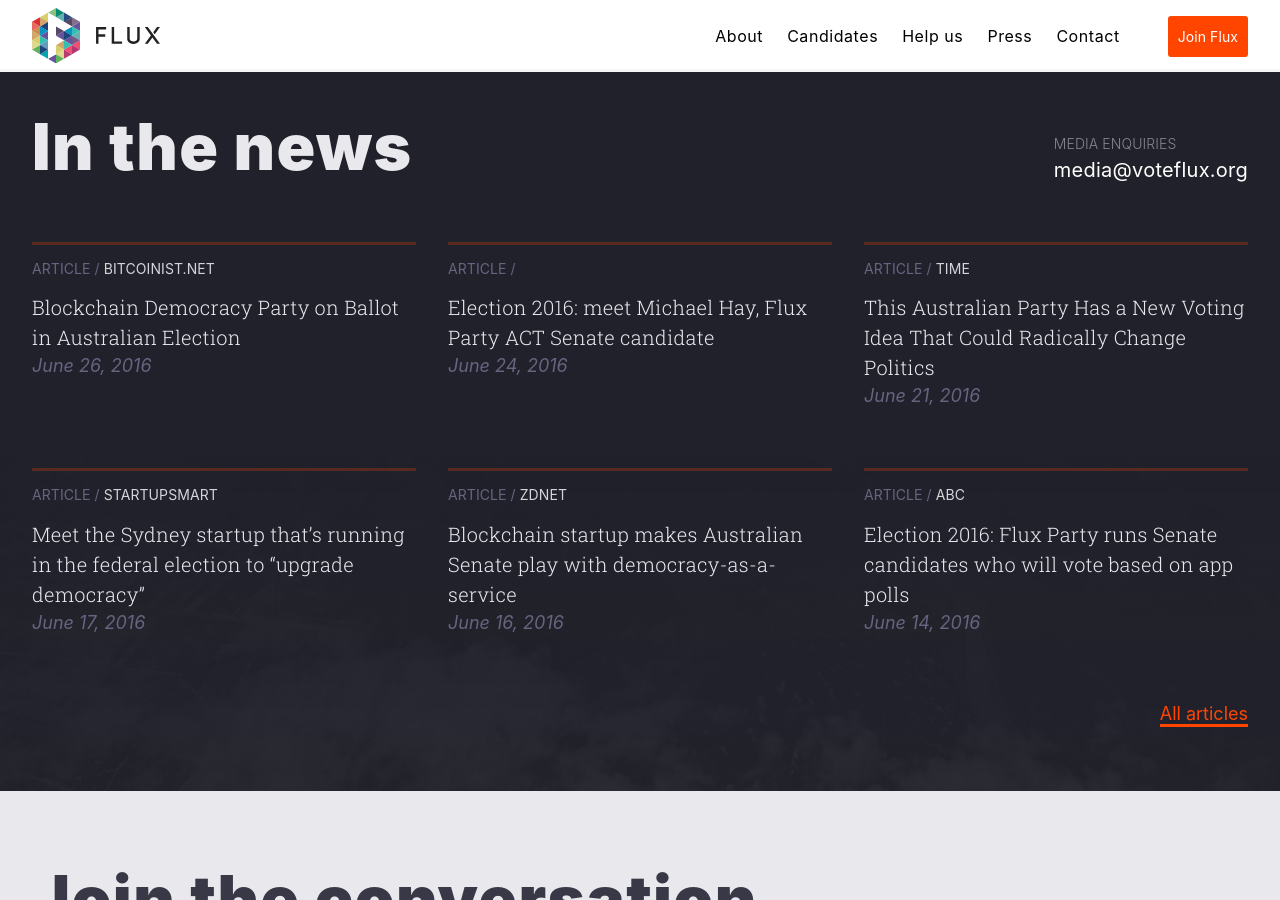
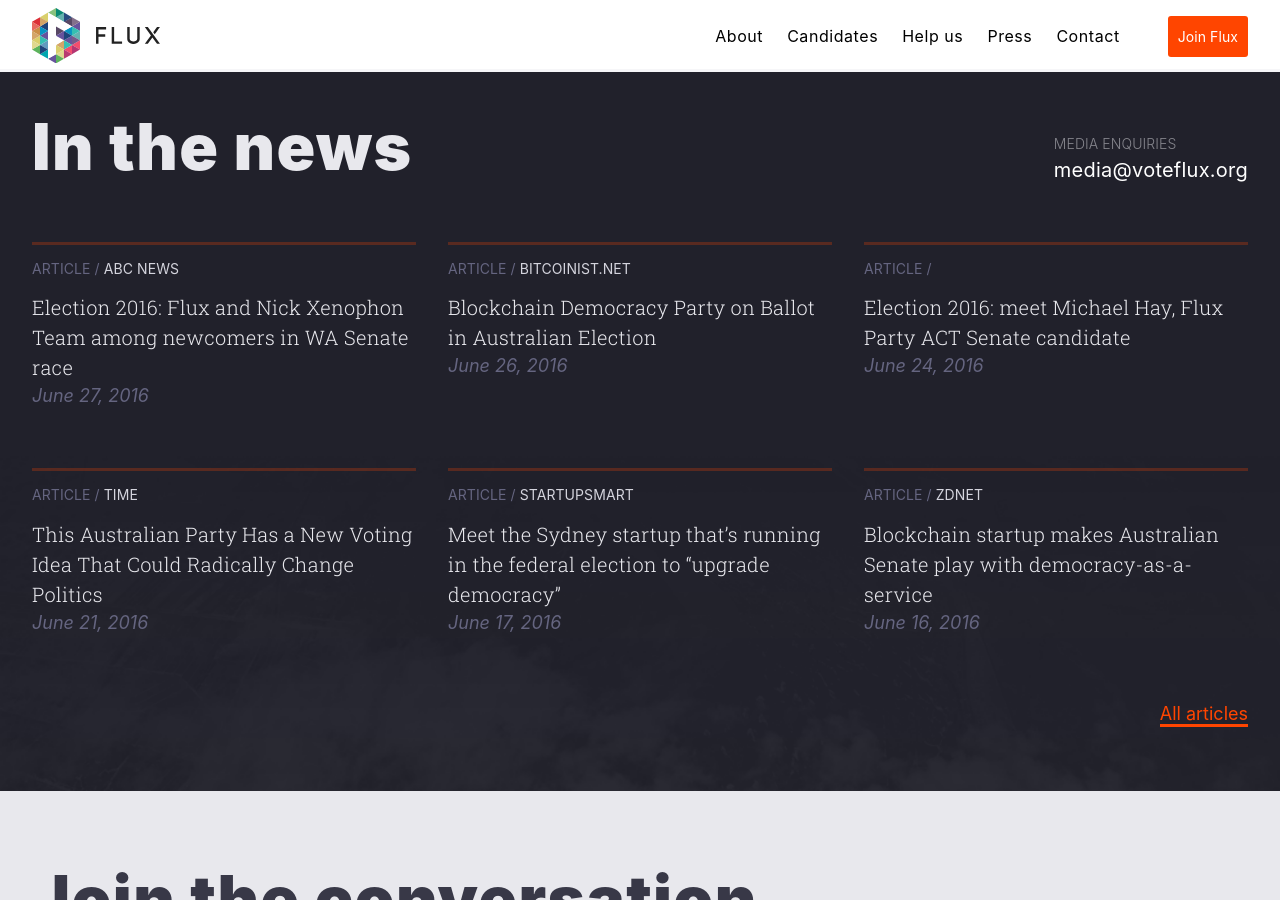
Before and after one commit to voteflux/flux-website-v2, a Jekyll site: the page built from index.html, in a window 1280 px wide and 900 px high, scrolled down 6774 px. Built offline with Jekyll 4.4.1, drawn with Linux system fonts in a browser that asks for light colours.

Commit message:
Add Ric's article

```diff
--- a/_data/articles.yml
+++ b/_data/articles.yml
@@ -1,3 +1,11 @@
+  -
+    title: "Election 2016: Flux and Nick Xenophon Team among newcomers in WA Senate race"
+    url: "http://www.abc.net.au/news/2016-06-27/look-at-two-flux-and-xenophon-political-parties-in-wa-senate-ra/7547262"
+    date: "2016-06-27"
+    author: "David Weber"
+    publishedIn: "ABC News"
+    major: false
+    type: "article"
   -
     title: "Blockchain Democracy Party on Ballot in Australian Election"
     url: "http://bitcoinist.net/blockchain-party-australian-election/"
```
